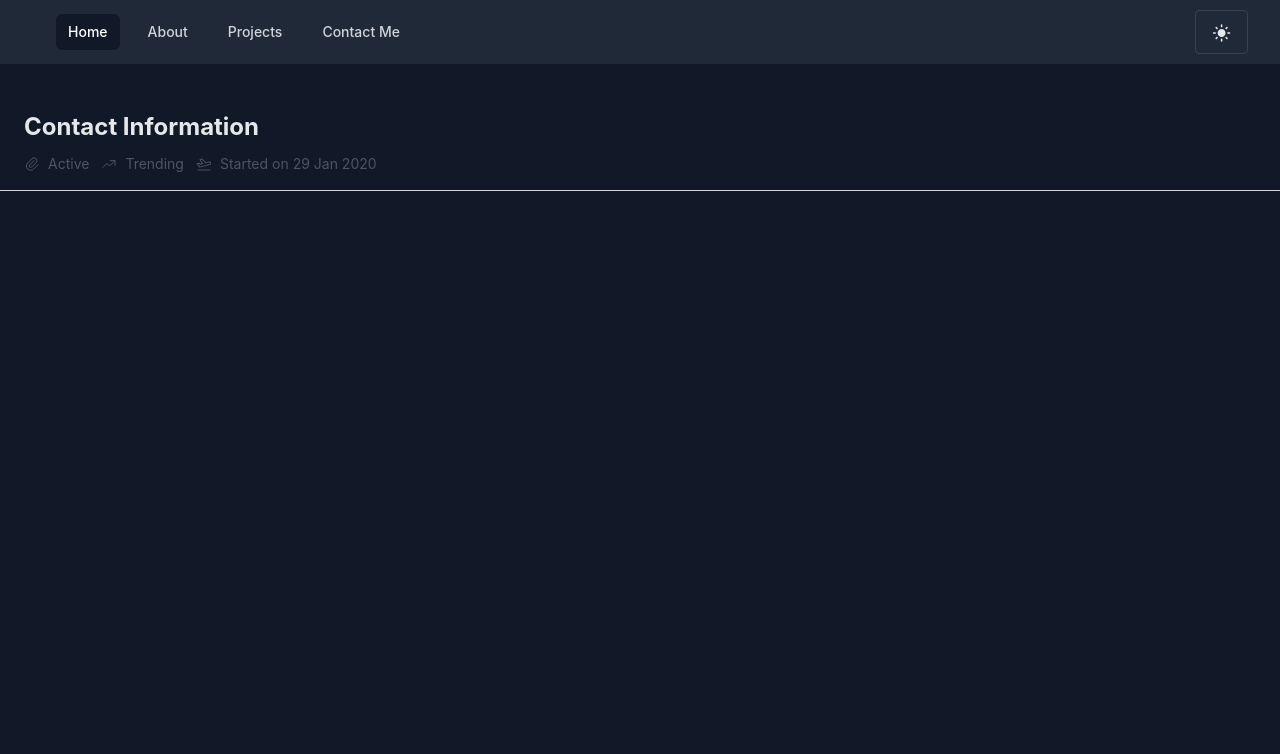
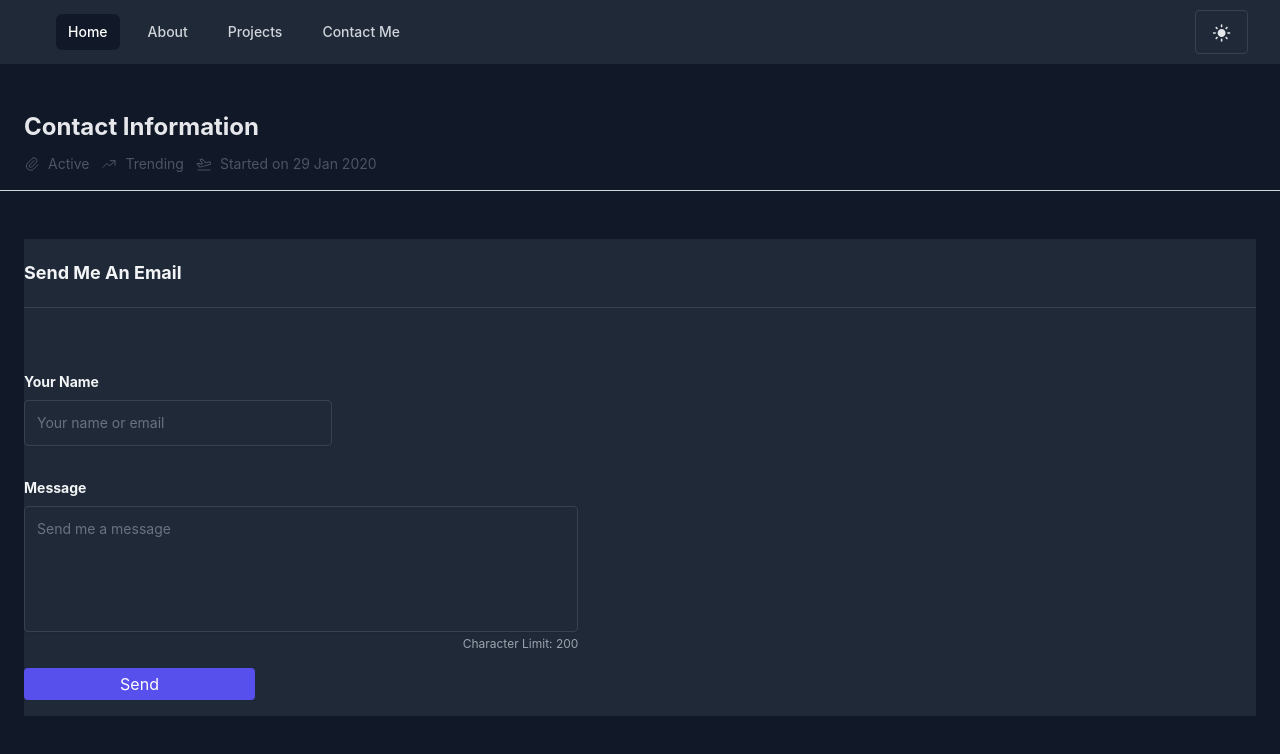
Before and after one commit to nyozov/newportfolio, a React (Create React App) app: page /contact in a window 1280 px wide. Shown: the top 754 px of the page. Built offline with nearby package versions, Linux system fonts and the light colour scheme.

Commit message:
add form to contact page

```diff
--- /dev/null
+++ b/src/components/Contact/Form.jsx
@@ -0,0 +1,87 @@
+import { useState } from "react";
+
+export default function Form() {
+  const [formResults, setFormResults] = useState({
+    name: "",
+    message: "",
+  });
+  const [charNumber, setCharNumber] = useState(200);
+
+  const handleChange = (event) => {
+    const name = event.target.name;
+    const value = event.target.value;
+    setFormResults((values) => ({ ...values, [name]: value }));
+  };
+
+  const handleSubmit = (event) => {
+    event.preventDefault();
+    console.log(formResults)
+  };
+
+  const handleWordCount = (e) => {
+    const charCount = e.target.value.length;
+    const charLeft = 200 - charCount;
+    setCharNumber(charLeft);
+  };
+
+  return (
+    <form id="login" onSubmit={handleSubmit}>
+      <div className="bg-white dark:bg-gray-800">
+        <div className="container mx-auto bg-white dark:bg-gray-800 rounded">
+          <div className="xl:w-full border-b border-gray-300 dark:border-gray-700 py-5 bg-white dark:bg-gray-800">
+            <div className="flex w-11/12 mx-auto xl:w-full xl:mx-0 items-center">
+              <p className="text-lg text-gray-800 dark:text-gray-100 font-bold">
+                Send Me An Email
+              </p>
+              <div className="ml-2 cursor-pointer text-gray-600 dark:text-gray-400"></div>
+            </div>
+          </div>
+          <div className="mx-auto">
+            <div className="xl:w-9/12 w-11/12 mx-auto xl:mx-0">
+              <div className="mt-16 flex flex-col xl:w-2/6 lg:w-1/2 md:w-1/2 w-full">
+                <label
+                  htmlFor="name"
+                  className="pb-2 text-sm font-bold text-gray-800 dark:text-gray-100"
+                >
+                  Your Name
+                </label>
+                <input
+                  type="text"
+                  onChange={handleChange}
+                  id="name"
+                  name="name"
+                  required
+                  className="border border-gray-300 dark:border-gray-700 pl-3 py-3 shadow-sm rounded text-sm focus:outline-none focus:border-indigo-700 bg-transparent placeholder-gray-500 text-gray-500 dark:text-gray-400"
+                  placeholder="Your name or email"
+                />
+              </div>
+              <div className="mt-8 flex flex-col xl:w-3/5 lg:w-1/2 md:w-1/2 w-full">
+                <label
+                  htmlFor="messaget"
+                  className="pb-2 text-sm font-bold text-gray-800 dark:text-gray-100"
+                >
+                  Message
+                </label>
+                <textarea
+                  onChange={handleChange}
+                  maxLength="200"
+                  id="message"
+                  name="message"
+                  required
+                  className="bg-transparent border border-gray-300 dark:border-gray-700 pl-3 py-3 shadow-sm rounded text-sm focus:outline-none focus:border-indigo-700 resize-none placeholder-gray-500 text-gray-500 dark:text-gray-400"
+                  placeholder="Send me a message"
+                  rows={5}
+                  defaultValue={""}
+                />
+                <p className="w-full text-right text-xs pt-1 text-gray-500 dark:text-gray-400">
+                  Character Limit: {charNumber}
+                </p>
+              </div>
+              <button className="bg-indigo-600 px-4 py-1 my-4 w-1/4 text-white rounded hover:bg-indigo-700" type="submit">Send</button>
+            </div>
+          </div>
+        </div>
+      </div>
+    </form>
+  );
+}
--- a/src/components/Contact.jsx
+++ b/src/components/Contact/index.jsx
@@ -1,11 +1,9 @@
 import { motion } from "framer-motion";
 import { useState } from "react";
-
+import Form from "./Form";
 
 export default function Footer() {
-  const [formResults, setFormResults] = useState({
 
-  })
 
 
   return (
@@ -94,8 +92,9 @@ export default function Footer() {
       >
         {/* Remove class [ h-64 ] when adding a card block */}
         {/* Remove class [ border-dashed border-2 border-gray-300 ] to remove dotted border */}
-        <div className="container mx-auto grid sm:grid-cols-1 md:grid-cols-2 lg:grid-cols-3 xl:grid-cols-3 pt-6 gap-8">
+        <div className="container mx-auto">
           {/* Place your content here */}
+          <Form/>
 
         </div>
       </motion.div>
```
